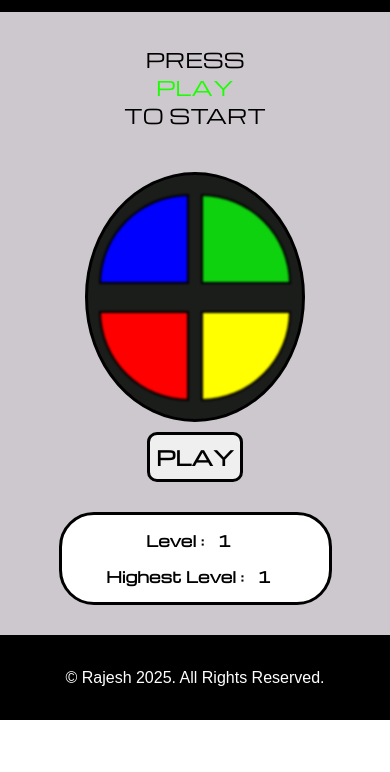
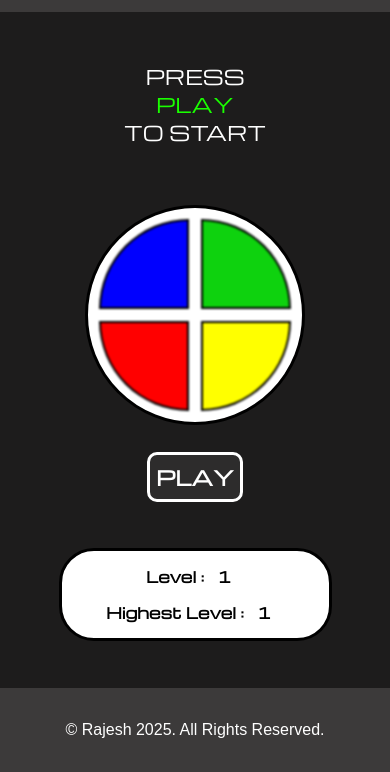
Before and after one commit to chjayarajesh/Simon-game, a plain HTML site: page index.html in a window 390 px wide. Shown: the part 72-844 px from the top of the page. Drawn offline with nearby package versions, Linux system fonts and the light colour scheme; a web font is replaced by a local one.

Commit message:
Simon-Game

```diff
--- a/script.js
+++ b/script.js
@@ -8,12 +8,11 @@ const currentLevel = document.querySelector(".current-level");
 const highestLevel = document.querySelector(".highest-level");
 const cleared = document.querySelector(".cleared");
 const play = document.querySelector(".play");
+let score = document.querySelector(".score");
 let win = true
 let level = 0
 let gameStart = false;
 let playclicked = 0;
-let screenWidth = window.innerWidth;
-console.log(screenWidth)
 const colors = {
     0 : ['blue',blueButton],
     1 : ['green',greenButton],
@@ -98,9 +97,9 @@ const gameOver = ()  =>{
     let txt ="";
     result.querySelector("span").style.color = "red";
     if (playclicked == 1){
-         txt = `<p><span style="color : red;">GAME OVER</span></p> <p>RESTART</p>`
+         txt = `<p><span style="color : red;">GAME OVER</span></p> <p style = "color : white;">RESTART</p>`
     }else{
-         txt = `<p><span style="color : red;">GAME OVER</span></p> <p>SPACEBAR TO RESTART</p>`
+         txt = `<p><span style="color : red;">GAME OVER</span></p> <p style = "color: white;">SPACEBAR TO RESTART</p>`
     }
     result.innerHTML = txt;
     result.style.visibility = "visible";
@@ -133,6 +132,7 @@ $(document).on("keypress",function(e){
     }
 });
 play.addEventListener("click",()=>{
+    console.log("clicked")
     if(!gameStart){
             playclicked = 1;
             level = 0;
@@ -144,9 +144,11 @@ play.addEventListener("click",()=>{
 })
 
 setTimeout(()=>{
+    let screenWidth = window.innerWidth;
     cleared.style.display = "block";
     document.querySelector("main").style.position = "static";
     cleared.style.backgroundColor = "rgba(0,0,0,0.9)"
+    cleared.style.visibility = "visible";
     cleared.querySelector("div").classList.add("start");
     setTimeout(()=>{
         if(screenWidth <= 600){
@@ -158,7 +160,13 @@ setTimeout(()=>{
         cleared.querySelector("div").classList.remove("start");
         setTimeout(()=>{
             cleared.style.display = "none";
+            if(screenWidth <= 600){play.style.visibility = "visible"};
+            document.querySelector("main").style.visibility = "visible";
             document.querySelector("main").style.position = "relative";
+            buttons.classList.add("load");
+            play.classList.add("load1");
+            score.classList.add("load2");
+            result.classList.add("load3");
         },1500)
     },1000)
 })
--- a/style.css
+++ b/style.css
@@ -2,6 +2,10 @@
     box-sizing: border-box;
     font-family: "Michroma", sans-serif;
     margin: 0px;
+}
+body{
+    height: 100vh;
+    overflow: hidden;
 }
 
 header{
@@ -12,9 +16,12 @@ header{
     height: 10vh;
     color: white;
     text-shadow:0px 0px 5px rgb(242, 250, 0);
-    background-color: black;
+    background-color: rgb(60, 58, 58);
+    z-index: 100;
 }
-
+body{
+    background-color: rgb(29, 28, 28);
+}
 header h1{
     font-weight: 600;
 }
@@ -25,21 +32,20 @@ main{
     align-items: center;
     position: relative;
     max-height: 80vh;
-    background-color: rgb(105, 103, 103);
+    visibility: hidden;
 }
 .result{
     text-align: center;
     font-size: 30px;
     height: 150px;
     align-content: center;
+    color: white;
+    z-index: -100;
 }
 .result span{
     color: rgb(26, 255, 0);
 }
-main{
-    background-color: rgb(151, 145, 145);
-    background: rgb(205, 200, 205);
-}
+
 .buttons{
     border: solid;
     display: flex;
@@ -55,7 +61,7 @@ main{
     justify-content: center;
     align-items: center;
     border-radius: 50%;
-    background-color: rgb(27, 29, 27);
+    background-color: rgb(255, 255, 255);
     pointer-events: none;
 }
 button{
@@ -63,6 +69,7 @@ button{
     height: 120px;
     border: solid 2px;
 }
+
 .blue{
     border-top-left-radius: 100%;
     background-color: blue;
@@ -110,6 +117,7 @@ button{
     border-radius: 35px;
     background-color: rgb(255, 255, 255);
     color: rgb(0, 0, 0);
+    z-index: -100;
 }
 .score div{
     width: 250px;
@@ -125,14 +133,13 @@ button{
     color: rgb(0, 0, 0);
 }
 footer{
-    background-color: black;
+    background-color: rgb(60, 58, 58);
     color: white;
     text-align: center;
     align-content: center;
     height: 10vh;
     font-family: sans-serif;
 }
-
 .toggle{
     animation-name: blink;
     animation-duration: 1s;
@@ -195,25 +202,100 @@ footer{
         transform:scale(1);
     }
 }
+.load{
+    animation-name: loading;
+    animation-duration: 1s;
+    animation-timing-function: ease;
+    animation-iteration-count: 1;
+}
+@keyframes loading{
+    from{
+        transform: scale(0) rotate(360deg);
+    }
+    to{
+        transform: scale(1);
+    }
+}
+.load1{
+    animation-name: loading1;
+    animation-duration: 2s;
+    animation-timing-function: ease;
+    animation-iteration-count: 1;
+}
+@keyframes loading1{
+    from{
+        transform: rotateX(0deg);
+    }
+    to{
+        transform: rotateX(360deg);
+    }
+}
+.load2{
+    animation-name: loading2;
+    animation-duration: 2s;
+    animation-timing-function: ease;
+    animation-iteration-count: 1;
+}
+@keyframes loading2{
+    from{
+        transform: translateY(500px);
+    }
+    to{
+        transform: translateY(0);
+    }
+}
+.load3{
+    animation-name: loading3;
+    animation-duration: 2s;
+    animation-timing-function: ease;
+    animation-iteration-count: 1;
+}
+@keyframes loading3{
+    from{
+        transform: translateY(-500px);
+    }
+    to{
+        transform: translateY(0);
+    }
+}
 .play{
-    border: solid;
+    border: solid white;
+    background-color: rgb(45, 44, 44);
+    color: white;
     height: 50px;
     width: fit-content;
     border-radius: 10px;
     font-size: 20px;
     font-weight: 700;
     visibility: hidden;
+    z-index: 1;
 }
 @media(max-width:600px){
 
+    main{
+        visibility: hidden;
+    }
+    header{
+        height: 10dvh;
+    }
+    .results p{
+        color: white;
+    }
+    main{
+        height: 80dvh;
+    }
+    footer{
+        height: 10dvh;
+    }
     header h1{
         font-size: 20px;
     }
     .result{
         font-size: 20px;
+        color: white;
     }
     .buttons{
-        height: 250px;
+        height: 220px;
         width: 220px;
         row-gap: 10px;
     }
@@ -221,8 +303,10 @@ footer{
         height: 90px;
         width: 90px;
     }
-    .play{
-        visibility: visible;
+    .play:focus{
+        background-color: black;
+        color: white;
+        border: black;
     }
     .score{
         width: 70%;
```
Also changed, not shown: index.html (+1 -3 lines).
